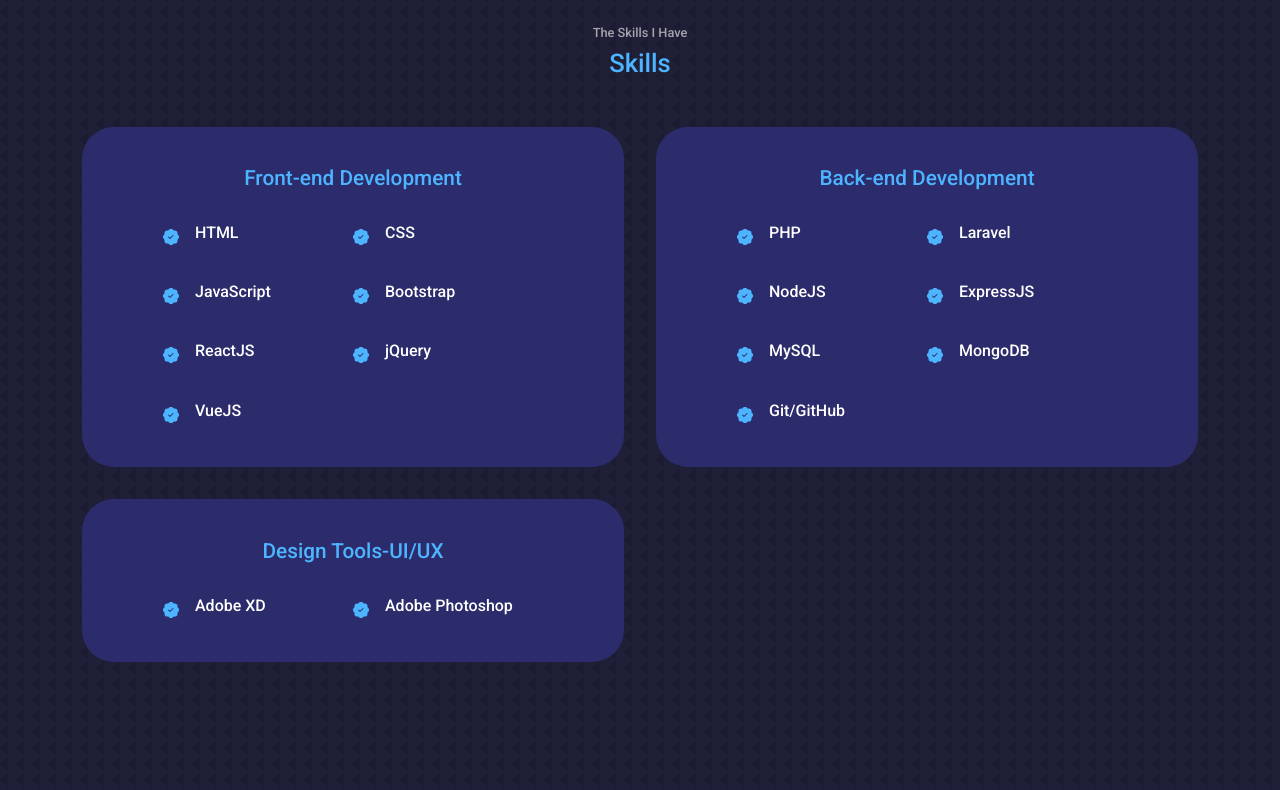
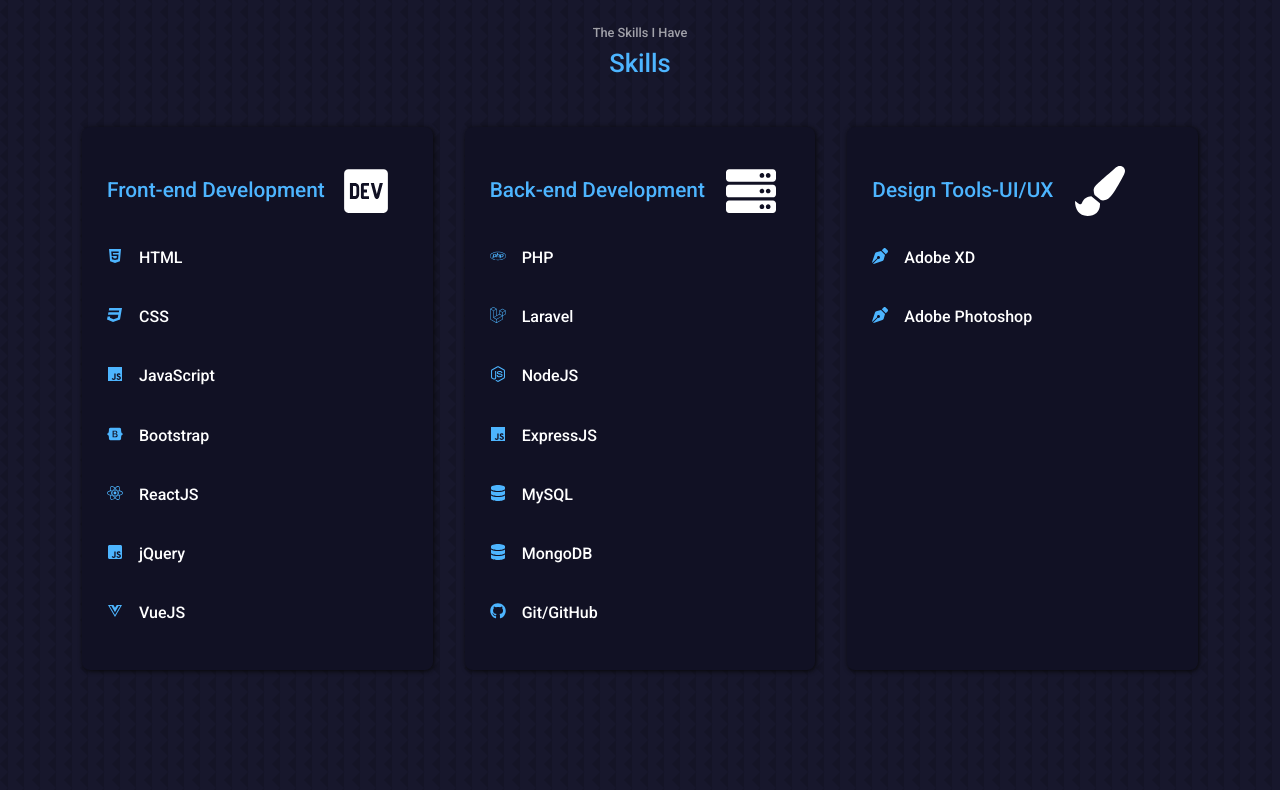
Before and after one commit to Etang-ken/Portfolio, a React (Create React App) app: page / in a window 1280 px wide. Shown: the part 1420-2210 px from the top of the page. Built offline with nearby package versions, Linux system fonts and the light colour scheme.

Commit message:
experience style update

```diff
--- a/src/components/experience/Experience.jsx
+++ b/src/components/experience/Experience.jsx
@@ -1,5 +1,7 @@
 import React from 'react';
-import { BsFillPatchCheckFill } from 'react-icons/bs';
+// import { BsFillPatchCheckFill } from 'react-icons/bs';
+import { FaServer, FaDev, FaPaintBrush, FaPenNib, FaHtml5, FaCss3,  FaJs, FaBootstrap, FaReact, FaJsSquare, FaVuejs,
+          FaPhp, FaLaravel, FaNodeJs, FaDatabase, FaGithub } from 'react-icons/fa'
 import './experience.css';
 
 const Experience = () => {
@@ -9,84 +11,84 @@
       <h2>Skills</h2>
       <div className="container experience__container">
         <div className="experience__frontend">
-          <h3>Front-end Development</h3>
+          <h3>Front-end Development<FaDev className='experience__header-icon ms-3'/></h3>
           <div className="experience__content">
-          <article className="experience__details">
-              <BsFillPatchCheckFill className="experience__details-icon" />
+          <div className="experience__details">
+              <FaHtml5 className="experience__details-icon" />
               <h4>HTML</h4>
-            </article>
-            <article className="experience__details">
-              <BsFillPatchCheckFill className="experience__details-icon" />
+            </div>
+            <div className="experience__details">
+              <FaCss3 className="experience__details-icon" />
               <h4>CSS</h4>
-            </article>
-            <article className="experience__details">
-              <BsFillPatchCheckFill className="experience__details-icon" />
+            </div>
+            <div className="experience__details">
+              <FaJs className="experience__details-icon" />
               <h4>JavaScript</h4>
-            </article>
-            <article className="experience__details">
-              <BsFillPatchCheckFill className="experience__details-icon" />
+            </div>
+            <div className="experience__details">
+              <FaBootstrap className="experience__details-icon" />
               <h4>Bootstrap</h4>
-            </article>
-            <article className="experience__details">
-              <BsFillPatchCheckFill className="experience__details-icon" />
+            </div>
+            <div className="experience__details">
+              <FaReact className="experience__details-icon" />
               <h4>ReactJS</h4>
-            </article>
-            <article className="experience__details">
-              <BsFillPatchCheckFill className="experience__details-icon" />
+            </div>
+            <div className="experience__details">
+              <FaJsSquare className="experience__details-icon" />
               <h4>jQuery</h4>
-            </article>
-            <article className="experience__details">
-              <BsFillPatchCheckFill className="experience__details-icon" />
+            </div>
+            <div className="experience__details">
+              <FaVuejs className="experience__details-icon" />
               <h4>VueJS</h4>
-            </article>
+            </div>
           </div>
         </div>
 
         <div className="experience__backend">
-          <h3>Back-end Development</h3>
+          <h3>Back-end Development <FaServer className='experience__header-icon ms-3'/></h3>
           <div className="experience__content">
-            <article className="experience__details">
-              <BsFillPatchCheckFill className="experience__details-icon" />
+            <div className="experience__details">
+              <FaPhp className="experience__details-icon" />
               <h4>PHP</h4>
-            </article>
-            <article className="experience__details">
-              <BsFillPatchCheckFill className="experience__details-icon" />
+            </div>
+            <div className="experience__details">
+              <FaLaravel className="experience__details-icon" />
               <h4>Laravel</h4>
-            </article>
-            <article className="experience__details">
-              <BsFillPatchCheckFill className="experience__details-icon" />
+            </div>
+            <div className="experience__details">
+              <FaNodeJs className="experience__details-icon" />
               <h4>NodeJS</h4>
-            </article>
-            <article className="experience__details">
-              <BsFillPatchCheckFill className="experience__details-icon" />
+            </div>
+            <div className="experience__details">
+              <FaJs className="experience__details-icon" />
               <h4>ExpressJS</h4>
-            </article>
-            <article className="experience__details">
-              <BsFillPatchCheckFill className="experience__details-icon" />
+            </div>
+            <div className="experience__details">
+              <FaDatabase className="experience__details-icon" />
               <h4>MySQL</h4>
-            </article>
-            <article className="experience__details">
-              <BsFillPatchCheckFill className="experience__details-icon" />
+            </div>
+            <div className="experience__details">
+              <FaDatabase className="experience__details-icon" />
               <h4>MongoDB</h4>
-            </article>
-            <article className="experience__details">
-              <BsFillPatchCheckFill className="experience__details-icon" />
+            </div>
+            <div className="experience__details">
+              <FaGithub className="experience__details-icon" />
               <h4>Git/GitHub</h4>
-            </article>
+            </div>
           </div>
         </div>
 
         <div className="experience__backend">
-          <h3>Design Tools-UI/UX</h3>
+          <h3>Design Tools-UI/UX <FaPaintBrush className='experience__header-icon ms-3'/></h3>
           <div className="experience__content">
-            <article className="experience__details">
-              <BsFillPatchCheckFill className="experience__details-icon" />
+            <div className="experience__details">
+              <FaPenNib className="experience__details-icon" />
               <h4>Adobe XD</h4>
-            </article>
-            <article className="experience__details">
-              <BsFillPatchCheckFill className="experience__details-icon" />
+            </div>
+            <div className="experience__details">
+              <FaPenNib className="experience__details-icon" />
               <h4>Adobe Photoshop</h4>
-            </article>
+            </div>
           </div>
         </div>
       </div>
--- a/src/components/experience/experience.css
+++ b/src/components/experience/experience.css
@@ -1,32 +1,38 @@
 .experience__container {
     display: grid;
-    grid-template-columns: 1fr 1fr;
+    grid-template-columns: repeat(3, 1fr);
     gap: 2rem;
 }
 
 .experience__container > div {
-    background: var(--color-bg-variant);
-    padding: 2.4rem 5rem;
-    border-radius: 2rem;
+    background: var(--color-bg-dark);
+    padding: 2.4rem 1.5rem;
+    border-radius: 0.5rem;
     border: 1px solid transparent;
+    box-shadow: 1px 1px 5px rgb(8, 8, 8);
     transition: var(--transition);
 }
 
 .experience__container > div:hover {
     background: transparent;
     border-color: var(--color-primary-variant);
+    box-shadow: var(--color-bg-variant);
     cursor: default;
 }
 
 .experience__container > div h3 {
-    text-align: center;
+    /* text-align: center; */
     margin-bottom: 2rem;
     color: var(--color-primary);
 }
 
+.experience__header-icon {
+    font-size: 50px;
+    color: white;
+}
 .experience__content {
     display: grid;
-    grid-template-columns: 1fr 1fr;
+    grid-template-columns: 1fr;
     row-gap: 2rem;
 }
 
@@ -36,7 +42,7 @@
 }
 
 .experience__details-icon {
-    margin-top: 6px;
+    /* margin-top: 6px; */
     color: var(--color-primary);
 }
 
@@ -63,6 +69,9 @@
 
     .experience__container > div {
         width: 100%;
-        padding: 2rem 1rem;
+        padding: 2rem 3rem;
+    }
+    .experience__details {
+        justify-items: center;
     }
 }
--- a/src/components/header/header.css
+++ b/src/components/header/header.css
@@ -2,7 +2,7 @@
   height: 100%;
   padding-top: 7rem;
   overflow: hidden;
-  background-image: linear-gradient(to bottom right, rgba(31, 31, 56, 0.4), rgba(44, 44, 108, 0.4));
+  background-image: linear-gradient(to bottom right, rgba(0, 0, 0, 0.6), rgba(9, 9, 34, 0.6));
 }
 
 .header__container {
--- a/src/components/intro/intro.css
+++ b/src/components/intro/intro.css
@@ -31,7 +31,7 @@
 }
 
 .about__card {
-    background: var(--color-bg-variant);
+    background: var(--color-bg-dark);
     border: 1px solid transparent;
     border-radius: 1rem;
     padding: 2rem;
--- a/src/components/portfolio/portfolio.css
+++ b/src/components/portfolio/portfolio.css
@@ -5,7 +5,7 @@
 }
 
 .portfolio__item {
-    background: var(--color-bg-variant);
+    background: var(--color-bg-dark);
     padding: 1.3rem;
     border-radius: 2rem;
     border: 1px solid transparent;
--- a/src/index.css
+++ b/src/index.css
@@ -11,7 +11,9 @@
 }
 
 :root {
-  --color-bg: rgb(31, 31, 56);
+  --color-bg: rgb(23, 23, 44);
+  /* --color-bg: rgb(20, 20, 39); */
+  --color-bg-dark: rgb(17, 17, 36);
   --color-bg-variant: rgb(44, 44, 108);
   --color-primary: #4db5ff;
   --color-primary-variant: rgba(77, 181, 255, 0.4);
```
